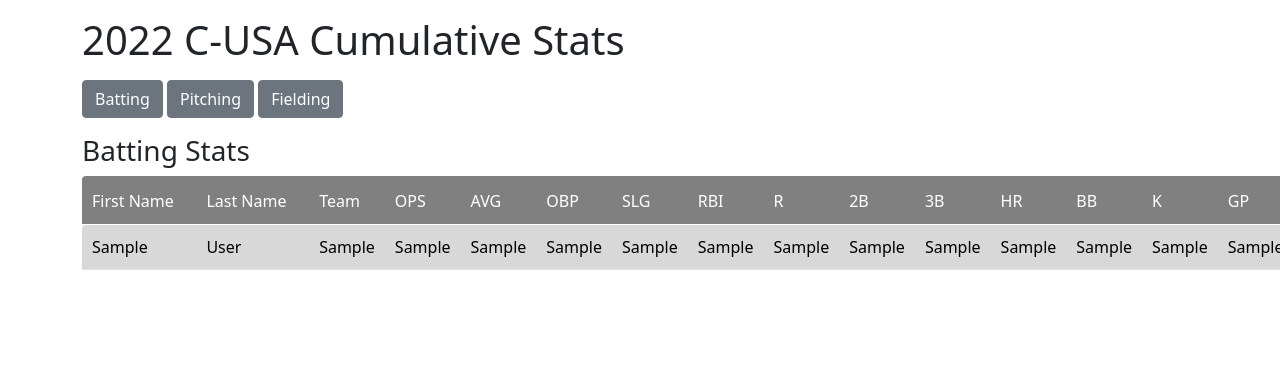
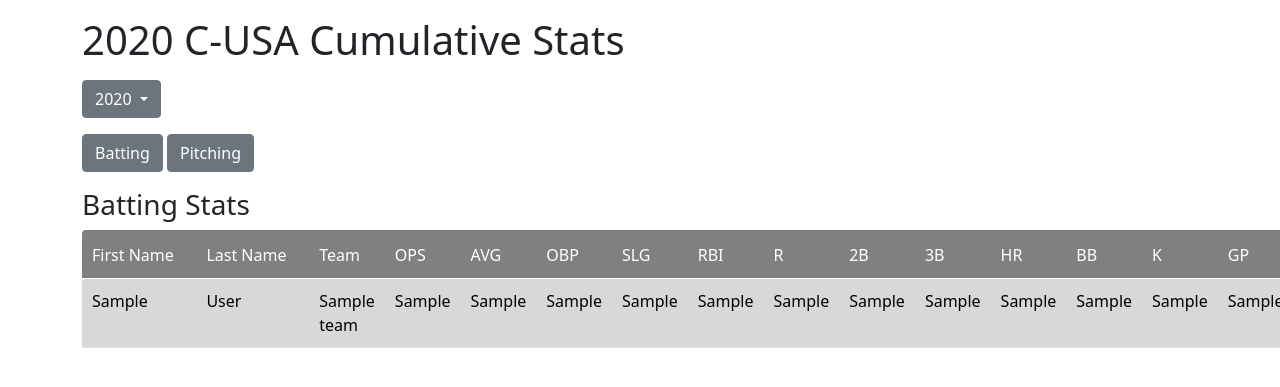
Before and after one commit to matthew-upshaw/cusabsb_app, a Django app: template cusabsb_app/stats/templates/stat_home.html in a window 1280 px wide; the page is wider, and only the part inside the window is pictured. Shown: the top 387 px of that part. Run offline with Django 4.2, Linux system fonts and the light colour scheme; tables that the repository leaves empty hold one stand-in row (values such as "Sample post"); the template is opened without the code that fills it: values that come from a table or form of the project are taken from there, most other values are stand-ins (such as "Sample title", 1, 10 or a date in 2020); parts of the project's set-up code (start-up, migrations or seed data) failed here and were passed over.

Commit message:
Update scrapers.py, add_data.py, teams.models.py, stats.views.py, and stat_home.html

```diff
--- a/cusabsb_app/cusabsb_app/urls.py
+++ b/cusabsb_app/cusabsb_app/urls.py
@@ -15,12 +15,17 @@
 """
 from django.contrib import admin
 from django.urls import path, include
+from django.views.generic.base import RedirectView
 from django.conf import settings
 from django.conf.urls.static import static
+from stats.management.commands.add_data import current_date, season_dates, get_search_year
+
+home_url = f'http://127.0.0.1:8000/stats/{get_search_year(current_date)}/'
 
 urlpatterns = [
     path('admin/', admin.site.urls),
-    path('', include('stats.urls')),
+    path('', RedirectView.as_view(url=home_url), name='go-to-stats-home'),
+    path('stats/', include('stats.urls')),
 ]
 
 if settings.DEBUG:
--- a/cusabsb_app/stats/admin.py
+++ b/cusabsb_app/stats/admin.py
@@ -1,10 +1,6 @@
 from django.contrib import admin
 
-from .models import (
-    Batter,
-    Pitcher,
-    Fielder,
-)
+from .models import Batter, Pitcher, Fielder
 
 admin.site.register(Batter)
 admin.site.register(Pitcher)
--- a/cusabsb_app/stats/cron.py
+++ b/cusabsb_app/stats/cron.py
@@ -1,7 +1,7 @@
 from django.core.management import call_command
 from datetime import datetime
 import pytz
-from stats.management.commands.add_data import (current_date, season_dates)
+from stats.management.commands.add_data import current_date, season_dates
 
 def update_db():
     in_season = False
--- a/cusabsb_app/stats/management/commands/add_data.py
+++ b/cusabsb_app/stats/management/commands/add_data.py
@@ -3,19 +3,14 @@
 from sqlalchemy import create_engine
 from datetime import datetime
 import pytz
-import requests
 
-from stats.models import (
-    Batter,
-    Pitcher,
-    Fielder,
-)
+from stats.models import Batter, Pitcher, Fielder
 
 current_date = datetime.now(pytz.timezone('US/Central')).date()
 season_dates = {
-    '2023':[datetime(2023, 2, 17).date(), datetime(2023, 6, 27).date()],
-    '2024':[datetime(2024, 2, 16).date(), datetime(2024, 6, 25).date()],
-}
+        '2023':[datetime(2023, 2, 17).date(), datetime(2023, 6, 27).date()],
+        '2024':[datetime(2024, 2, 16).date(), datetime(2024, 6, 25).date()],
+    }
 
 def get_search_year(date):
     for year_key in season_dates:
@@ -30,7 +25,7 @@
     'first_name',
     'last_name',
     'number',
-    'team',
+    'team_id',
     'avg',
     'obp',
     'slg',
@@ -62,7 +57,7 @@
     'first_name',
     'last_name',
     'number',
-    'team',
+    'team_id',
     'games_appeared',
     'games_started',
     'era',
@@ -97,7 +92,7 @@
     'first_name',
     'last_name',
     'number',
-    'team',
+    'team_id',
     'catches',
     'putouts',
     'assists',
@@ -248,9 +243,9 @@
             print('Uploading the data to the database...')
 
             '''Change all existing is_latest fields to False.'''
-            Batter.objects.all().update(is_latest=False)
-            Pitcher.objects.all().update(is_latest=False)
-            Fielder.objects.all().update(is_latest=False)
+            Batter.objects.all().filter(year=stat_year).update(is_latest=False)
+            Pitcher.objects.all().filter(year=stat_year).update(is_latest=False)
+            Fielder.objects.all().filter(year=stat_year).update(is_latest=False)
 
             '''Set up the SQLite create engine.'''
             engine = create_engine('sqlite:///db.sqlite3')
--- a/cusabsb_app/stats/models.py
+++ b/cusabsb_app/stats/models.py
@@ -1,10 +1,11 @@
 from django.db import models
+from teams.models import Team
 
 class Batter(models.Model):
     first_name = models.CharField(max_length=50)
     last_name = models.CharField(max_length=50)
     number = models.CharField(max_length=50)
-    team = models.CharField(max_length=50)
+    team = models.ForeignKey(Team, on_delete=models.CASCADE)
     avg = models.CharField(max_length=50)
     obp = models.CharField(max_length=50)
     slg = models.CharField(max_length=50)
@@ -32,13 +33,13 @@
     year = models.CharField(max_length=50)
 
     def __str__(self):
-        return self.first_name+' '+self.last_name+' - '+self.team
+        return self.first_name+' '+self.last_name+' - '+self.team.name
 
 class Pitcher(models.Model):
     first_name = models.CharField(max_length=50)
     last_name = models.CharField(max_length=50)
     number = models.CharField(max_length=50)
-    team = models.CharField(max_length=50)
+    team = models.ForeignKey(Team, on_delete=models.CASCADE)
     games_appeared = models.CharField(max_length=50)
     games_started = models.CharField(max_length=50)
     era = models.CharField(max_length=50)
@@ -69,13 +70,13 @@
     year = models.CharField(max_length=50)
 
     def __str__(self):
-        return self.first_name+' '+self.last_name+' - '+self.team
+        return self.first_name+' '+self.last_name+' - '+self.team.name
 
 class Fielder(models.Model):
     first_name = models.CharField(max_length=50)
     last_name = models.CharField(max_length=50)
     number = models.CharField(max_length=50)
-    team = models.CharField(max_length=50)
+    team = models.ForeignKey(Team, on_delete=models.CASCADE)
     catches = models.CharField(max_length=50)
     putouts = models.CharField(max_length=50)
     assists = models.CharField(max_length=50)
@@ -91,4 +92,4 @@
     year = models.CharField(max_length=50)
 
     def __str__(self):
-        return self.first_name+' '+self.last_name+' - '+self.team
+        return self.first_name+' '+self.last_name+' - '+self.team.name
--- a/cusabsb_app/stats/static/stats/css/main.css
+++ b/cusabsb_app/stats/static/stats/css/main.css
@@ -2,3 +2,8 @@
     width: 50%;
     height: 50%;
 }
+
+.dropdown-menu {
+    max-height: 100px;
+    overflow: auto;
+}
--- a/cusabsb_app/stats/templates/base.html
+++ b/cusabsb_app/stats/templates/base.html
@@ -23,7 +23,8 @@
         </main>
 
         <!-- Optional JavaScript -->
-        <script src="https://cdn.jsdelivr.net/npm/bootstrap@5.0.2/dist/js/bootstrap.bundle.min.js" integrity="sha384-MrcW6ZMFYlzcLA8Nl+NtUVF0sA7MsXsP1UyJoMp4YLEuNSfAP+JcXn/tWtIaxVXM" crossorigin="anonymous"></script>
+        <script src="https://cdn.jsdelivr.net/npm/@popperjs/core@2.11.6/dist/umd/popper.min.js" integrity="sha384-oBqDVmMz9ATKxIep9tiCxS/Z9fNfEXiDAYTujMAeBAsjFuCZSmKbSSUnQlmh/jp3" crossorigin="anonymous"></script>
+        <script src="https://cdn.jsdelivr.net/npm/bootstrap@5.2.3/dist/js/bootstrap.min.js" integrity="sha384-cuYeSxntonz0PPNlHhBs68uyIAVpIIOZZ5JqeqvYYIcEL727kskC66kF92t6Xl2V" crossorigin="anonymous"></script>
         <script src="{% static 'stats/js/sortable.js' %}"></script>
 
     </body>
--- a/cusabsb_app/stats/templates/stat_home.html
+++ b/cusabsb_app/stats/templates/stat_home.html
@@ -1,10 +1,21 @@
 {% extends 'base.html' %}
 {% block content %}
 
-    <h1 class="my-3">2022 C-USA Cumulative Stats</h1>
+    <h1 class="my-3">{{ year }} C-USA Cumulative Stats</h1>
+    <div class="dropdown mb-3">
+        <button class="btn btn-secondary dropdown-toggle" type="button" id="year_dropdown" data-bs-toggle="dropdown" aria-haspopup="true" aria-expanded="false">
+            {{ year }}
+        </button>
+        <div class="dropdown-menu" aria-labelledby="year_dropdown">
+            <a class="dropdown-item" href="{% url 'stats-home' '2023' %}">2023</a>
+            <a class="dropdown-item" href="{% url 'stats-home' '2022' %}">2022</a>
+            <a class="dropdown-item" href="{% url 'stats-home' '2021' %}">2021</a>
+            <a class="dropdown-item" href="{% url 'stats-home' '2020' %}">2020</a>
+        </div>
+    </div>
     <button type="button" class="btn btn-secondary" onclick="changeActiveStat('batting_stats')">Batting</button>
     <button type="button" class="btn btn-secondary" onclick="changeActiveStat('pitching_stats')">Pitching</button>
-    <button type="button" class="btn btn-secondary" onclick="changeActiveStat('fielding_stats')">Fielding</button>
+    <!--<button type="button" class="btn btn-secondary" onclick="changeActiveStat('fielding_stats')">Fielding</button>-->
     <div id="batting_stats" class="mt-3" style="display: block">
         <h3>Batting Stats</h3>
         <table class="table table-responsive table-striped table-hover sortable">
@@ -33,7 +44,7 @@
                     <tr>
                         <td>{{ batter.first_name }}</td>
                         <td>{{ batter.last_name }}</td>
-                        <td>{{ batter.team }}</td>
+                        <td>{{ batter.team.name }}</td>
                         <td>{{ batter.ops }}</td>
                         <td>{{ batter.avg }}</td>
                         <td>{{ batter.obp }}</td>
@@ -69,6 +80,7 @@
                     <th>CG</th>
                     <th>K</th>
                     <th>BB</th>
+                    <th>H</th>
                     <th>2B</th>
                     <th>3B</th>
                     <th>HR</th>
@@ -81,7 +93,7 @@
                     <tr>
                         <td>{{ pitcher.first_name }}</td>
                         <td>{{ pitcher.last_name }}</td>
-                        <td>{{ pitcher.team }}</td>
+                        <td>{{ pitcher.team.name }}</td>
                         <td>{{ pitcher.era }}</td>
                         <td>{{ pitcher.whip }}</td>
                         <td>{{ pitcher.wins }}</td>
@@ -90,6 +102,7 @@
                         <td>{{ pitcher.cg }}</td>
                         <td>{{ pitcher.so }}</td>
                         <td>{{ pitcher.bb }}</td>
+                        <td>{{ pitcher.hits }}</td>
                         <td>{{ pitcher.doubles }}</td>
                         <td>{{ pitcher.triples }}</td>
                         <td>{{ pitcher.homeruns }}</td>
@@ -116,7 +129,7 @@
                     <tr>
                         <td>{{ fielder.first_name }}</td>
                         <td>{{ fielder.last_name }}</td>
-                        <td>{{ fielder.team }}</td>
+                        <td>{{ fielder.team.name }}</td>
                     </tr>
                 {% endfor %}
             </tbody>
--- a/cusabsb_app/stats/urls.py
+++ b/cusabsb_app/stats/urls.py
@@ -2,5 +2,5 @@
 from . import views
 
 urlpatterns = [
-    path('',views.stat_home, name='stats-home'),
+    path('<str:year>/',views.stat_home, name='stats-home'),
 ]
--- a/cusabsb_app/teams/admin.py
+++ b/cusabsb_app/teams/admin.py
@@ -1,8 +1,5 @@
 from django.contrib import admin
-from teams.models import (
-    Team,
-    Record,
-)
+from teams.models import Team, Record
 
 admin.site.register(Team)
 admin.site.register(Record)
--- a/cusabsb_app/teams/models.py
+++ b/cusabsb_app/teams/models.py
@@ -24,10 +24,13 @@
 class Team(models.Model):
     name = models.CharField(max_length=50)
     mascot = models.CharField(max_length=50)
+    abbreviation = models.CharField(max_length=50)
     logo = models.ImageField(upload_to='team_logos', blank=True, null=True)
     logo_svg = models.FileField(upload_to='team_logos', validators=[validate_svg], blank=True, null=True)
-    abbreviation = models.CharField(max_length=50)
+    year_joined = models.CharField(max_length=50)
+    year_left = models.CharField(max_length=50)
     is_active = models.BooleanField(default=True)
+    bsb_page = models.CharField(max_length=255)
 
     def __str__(self):
         return self.name
```
Also changed, not shown: cusabsb_app/stats/utils/scrapers.py (+45 -11 lines), cusabsb_app/stats/views.py (+8 -15 lines), cusabsb_app/stats/migrations/0005_alter_batter_team_alter_fielder_team_and_more.py (added), cusabsb_app/teams/migrations/0010_team_bsb_page_team_year_joined_team_year_left.py (added), cusabsb_app/teams/migrations/0011_alter_team_year_left.py (added).
